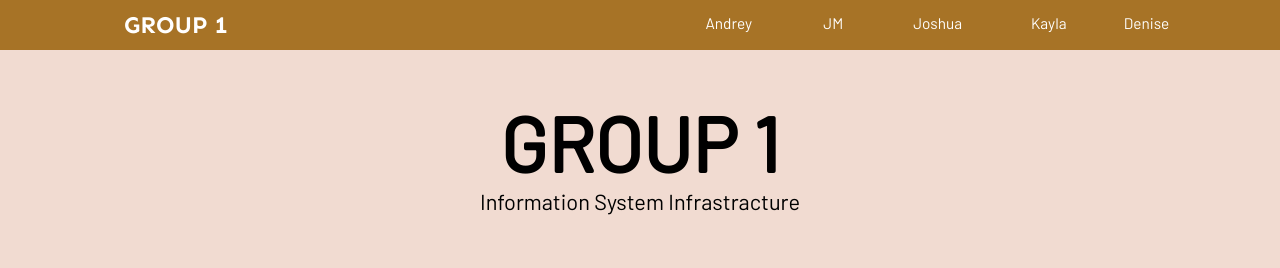
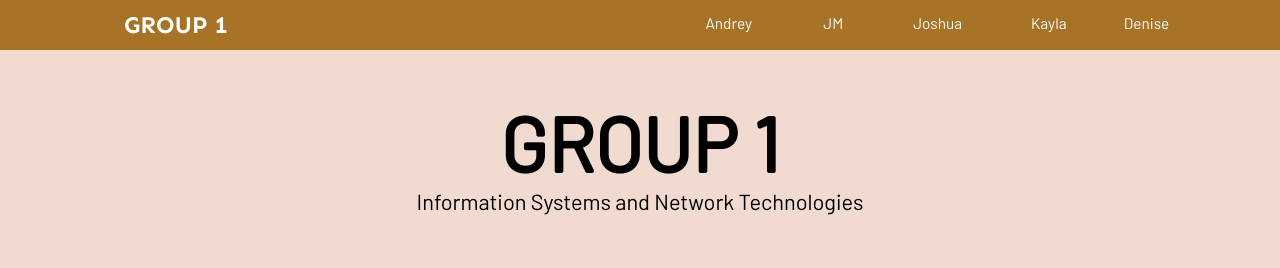
Before and after one commit to dgancia/is-infra-final-project, a plain HTML site: page index.html in a window 1280 px wide. Shown: the top 268 px of the page. Drawn offline with Linux system fonts and the light colour scheme; grey boxes are pictures that could not be loaded.

Commit message:
second commit

```diff
--- a/index.html
+++ b/index.html
@@ -53,7 +53,8 @@
             <strong>GROUP 1</strong>
         </div>
         <div class="title-text">
-            Information System Infrastracture
+            Information Systems and Network Technologies
+
         </div>
     </div>
 
```
